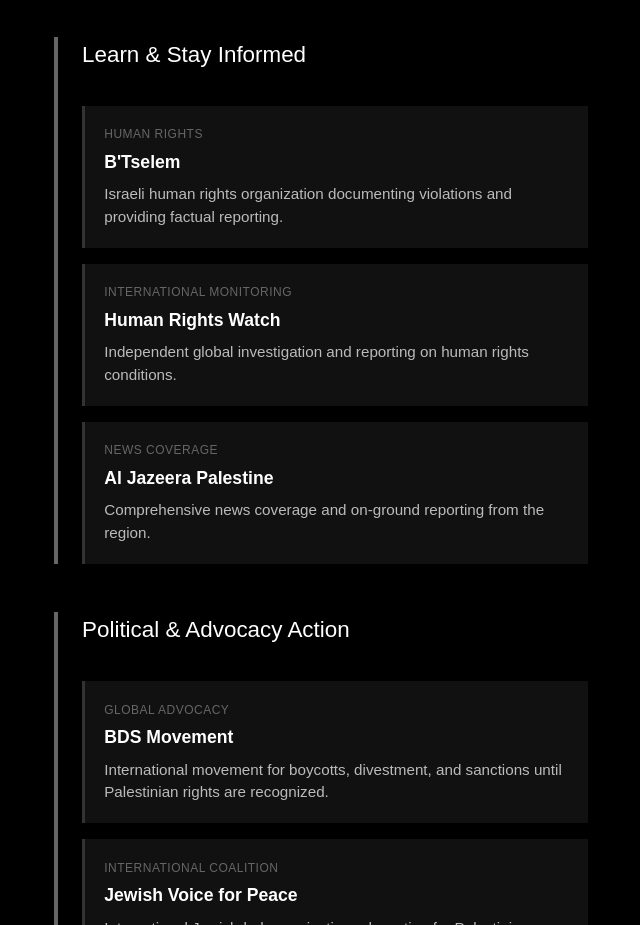
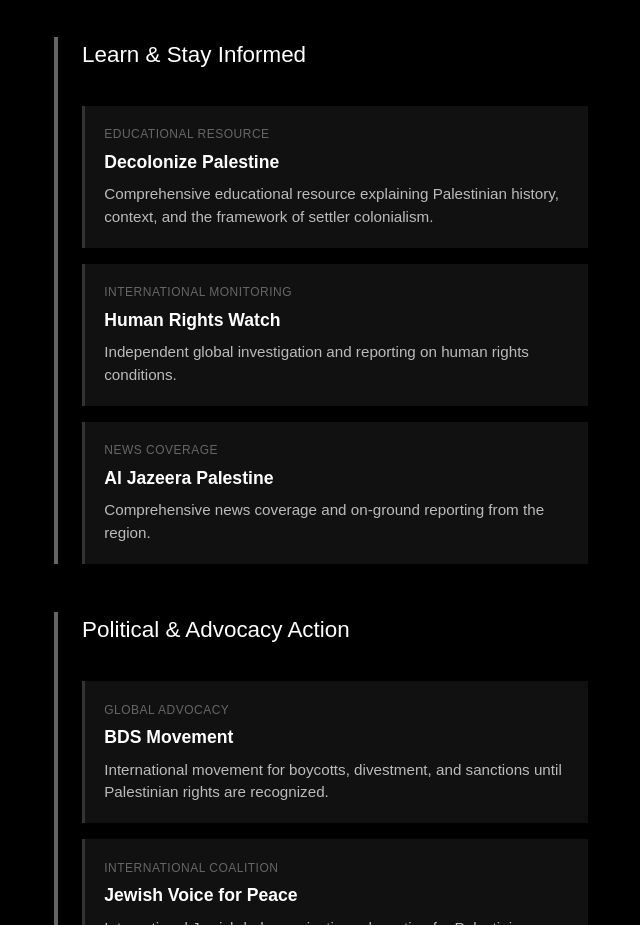
Before and after one commit to MelCatInteractive/names-of-palestine, a plain HTML site: page help.html in a window 1280 px wide. Shown: the part 900-1825 px from the top of the page, without its empty margins (319-959 px from the left). Drawn offline with Linux system fonts and the light colour scheme.

Commit message:
Update help.html

```diff
--- a/help.html
+++ b/help.html
@@ -253,10 +253,10 @@
         <div class="section-standard">
             <h2>Learn & Stay Informed</h2>
             <div class="resource-grid">
-                <a href="https://www.btselem.org/" target="_blank" class="resource-item">
-                    <div class="resource-type">Human Rights</div>
-                    <div class="resource-title">B'Tselem</div>
-                    <div class="resource-desc">Israeli human rights organization documenting violations and providing factual reporting.</div>
+                <a href="https://decolonizepalestine.com/" target="_blank" class="resource-item">
+                    <div class="resource-type">Educational Resource</div>
+                    <div class="resource-title">Decolonize Palestine</div>
+                    <div class="resource-desc">Comprehensive educational resource explaining Palestinian history, context, and the framework of settler colonialism.</div>
                 </a>
                 <a href="https://www.hrw.org/middle-east/north-africa/israel/palestine" target="_blank" class="resource-item">
                     <div class="resource-type">International Monitoring</div>
```
